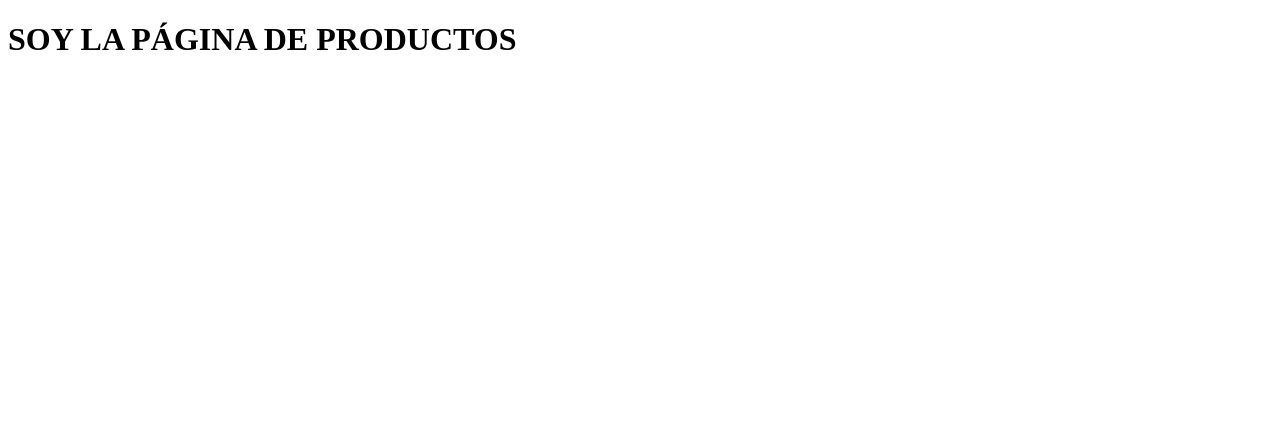
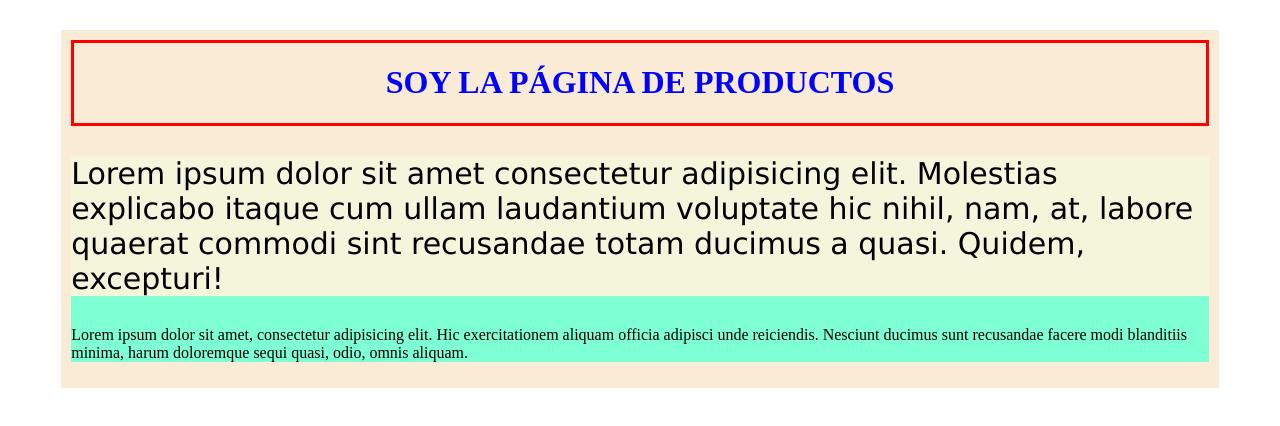
Before and after one commit to martin-tr/PRUEBA, a plain HTML site: page productos.html in a window 1280 px wide. Drawn offline with Linux system fonts and the light colour scheme.

Commit message:
cambios en el estilo

```diff
--- a/estilos.css
+++ b/estilos.css
@@ -6,3 +6,26 @@ li{
     color: rgb(20, 20, 231);
     font-size: large;
 }
+
+#contenedor{
+    background-color: antiquewhite;
+    width: 90%;
+    margin-left: auto;
+    margin-right: auto;
+    padding: 10px;
+    margin-top: 30px;
+}
+
+.cabecera{
+    border: red solid 3px;
+}
+
+.contenido{
+    background-color: aquamarine;
+}
+
+.destacado{
+    font-family: Verdana, Geneva, Tahoma, sans-serif;
+    font-size: 30px;
+    background-color: beige;
+}
--- a/productos.html
+++ b/productos.html
@@ -4,9 +4,34 @@
     <meta charset="UTF-8">
     <meta http-equiv="X-UA-Compatible" content="IE=edge">
     <meta name="viewport" content="width=t, initial-scale=1.0">
+    <link rel="stylesheet" href="estilos.css">
     <title>Productos</title>
+
+<style>
+    h1{
+        color: blue;
+    }
+</style>
+
 </head>
 <body>
-    <h1>SOY LA PÁGINA DE PRODUCTOS</h1>
+    <div id="contenedor"><!-- le doy id para poder diferenciarlos -->
+
+        <div class="cabecera">
+            <h1 align= center>SOY LA PÁGINA DE PRODUCTOS</h1>
+        </div>
+
+        <div class="contenido">
+            <p class="destacado">Lorem ipsum dolor sit amet consectetur adipisicing elit. Molestias explicabo itaque cum ullam laudantium voluptate hic nihil, nam, at, labore quaerat commodi sint recusandae totam ducimus a quasi. Quidem, excepturi!</p>
+
+            <p>Lorem ipsum dolor sit amet, consectetur adipisicing elit. Hic exercitationem aliquam officia adipisci unde reiciendis. Nesciunt ducimus sunt recusandae facere modi blanditiis minima, harum doloremque sequi quasi, odio, omnis aliquam.</p>
+        </div>
+
+        <div class="pie">
+
+        </div>
+
+
+    </div>
 </body>
 </html>
```
